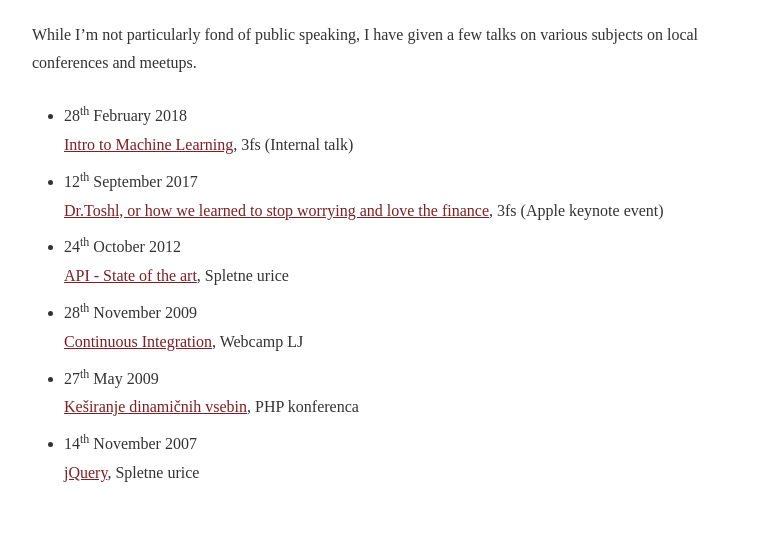
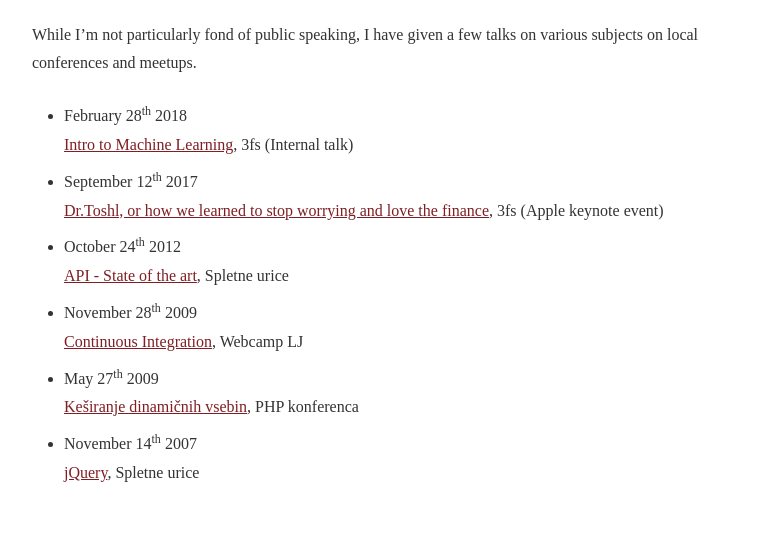
Before and after one commit to mihahribar/mihahribar.github.io, a Jekyll site: the page built from about.md, in a window 1280 px wide. Shown: the part 540-1076 px from the top of the page, without its empty margins (260-1019 px from the left). Built offline with Jekyll 4.4.1, drawn with Linux system fonts in a browser that asks for light colours.

Commit message:
correct date format

```diff
--- a/about.md
+++ b/about.md
@@ -30,21 +30,21 @@ Talks
 While I'm not particularly fond of public speaking, I have given a few
 talks on various subjects on local conferences and meetups.
 
--   <time datetime="2018-02-28">28<sup>th</sup> February 2018</time>
+-   <time datetime="2018-02-28">February 28<sup>th</sup> 2018</time>
     [Intro to Machine Learning](/talks/intro-to-ml.pdf), 3fs (Internal talk)
--   <time datetime="2017-09-12">12<sup>th</sup> September 2017</time>
+-   <time datetime="2017-09-12">September 12<sup>th</sup> 2017</time>
     [Dr.Toshl, or how we learned to stop worrying and love the finance](/talks/dr.toshl.pdf), 3fs (Apple keynote event)
--   <time datetime="2012-10-24">24<sup>th</sup> October 2012</time>
+-   <time datetime="2012-10-24">October 24<sup>th</sup> 2012</time>
     [API - State of the art](/talks/api-state-of-the-art), Spletne urice
--   <time datetime="2009-11-14">28<sup>th</sup> November 2009</time>
+-   <time datetime="2009-11-14">November 28<sup>th</sup> 2009</time>
     [Continuous
     Integration](http://www.slideshare.net/mihahribar/continuous-integration-2606686),
     Webcamp LJ
--   <time datetime="2009-05-27">27<sup>th</sup> May 2009</time>
+-   <time datetime="2009-05-27">May 27<sup>th</sup> 2009</time>
     [Keširanje dinamičnih
     vsebin](http://phpkonferenca.si/2009/predavanje-kesiranje-dinamicnih-vsebin),
     PHP konferenca
--   <time datetime="2007-11-14">14<sup>th</sup> November 2007</time>
+-   <time datetime="2007-11-14">November 14<sup>th</sup> 2007</time>
     [jQuery](http://www.slideshare.net/mihahribar/jquery-11996194),
     Spletne urice
 
```
